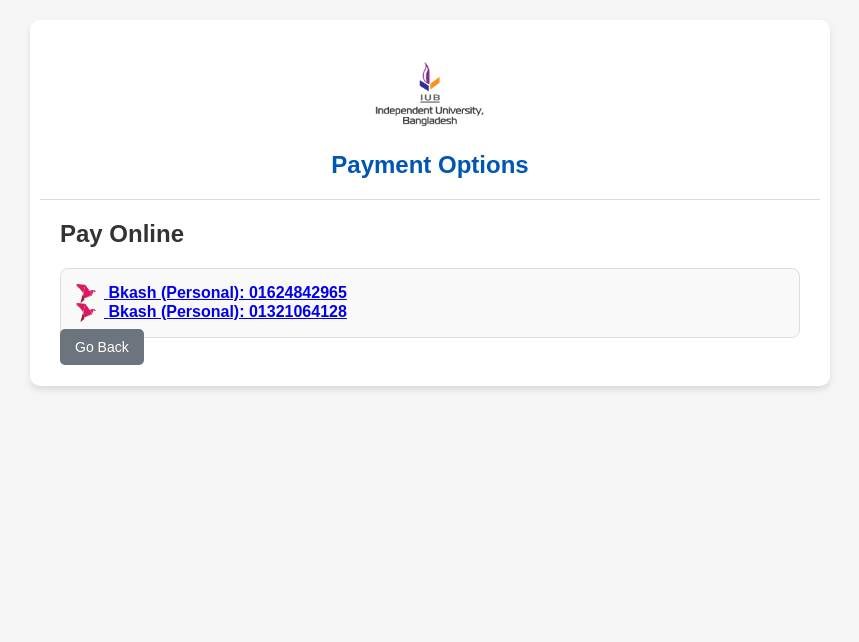
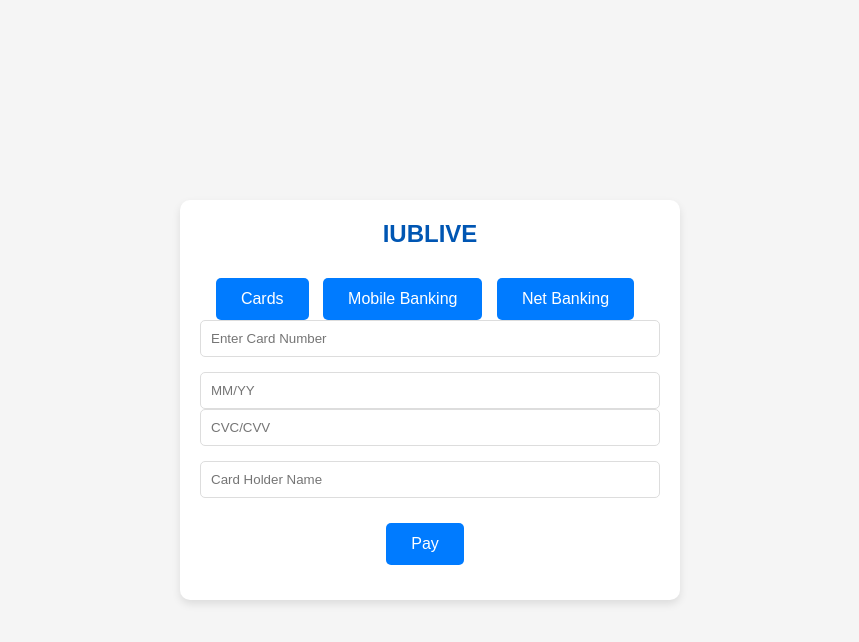
Before and after one commit to urbotbro/iub, a plain HTML site: page payment.html in a window 1280 px wide. Shown: the whole page, without its empty margins (210-1069 px from the left). Drawn offline with Linux system fonts and the light colour scheme.

Commit message:
Update payment.html

```diff
--- a/payment.html
+++ b/payment.html
@@ -5,35 +5,225 @@
   <meta name="viewport" content="width=device-width, initial-scale=1.0">
   <title>Payment Options</title>
   <link rel="stylesheet" href="style.css">
+  <style>
+    /* General reset for layout */
+    body {
+      font-family: Arial, sans-serif;
+      margin: 0;
+      padding: 0;
+      background-color: #f4f4f4;
+    }
+
+    /* Center the card */
+    .min-h-screen {
+      display: flex;
+      justify-content: center;
+      align-items: center;
+      height: 100vh;
+      background-color: #f5f5f5;
+    }
+
+    .card {
+      background-color: white;
+      width: 100%;
+      max-width: 500px;
+      padding: 20px;
+      border-radius: 10px;
+      box-shadow: 0 4px 8px rgba(0, 0, 0, 0.1);
+    }
+
+    .card-content {
+      text-align: center;
+    }
+
+    h1 {
+      font-size: 24px;
+      margin-bottom: 20px;
+      color: #0056b3;
+    }
+
+    .btn {
+      display: inline-block;
+      background-color: #007bff;
+      color: white;
+      padding: 12px 25px;
+      font-size: 16px;
+      border-radius: 5px;
+      border: none;
+      cursor: pointer;
+      margin-top: 10px;
+      text-decoration: none;
+    }
+
+    .btn:hover {
+      background-color: #0056b3;
+    }
+
+    .payment-options {
+      display: none;
+    }
+
+    .space-y-4 > * {
+      margin-bottom: 15px;
+    }
+
+    /* Styling for input fields */
+    input {
+      padding: 10px;
+      border: 1px solid #ddd;
+      border-radius: 5px;
+      width: 100%;
+    }
+
+    /* Style for the bkash number */
+    .bkash-number {
+      background-color: #f9f9f9;
+      border: 1px solid #ddd;
+      padding: 10px;
+      margin-top: 10px;
+      border-radius: 5px;
+    }
+
+    .payment-logo {
+      width: 50px;
+      height: auto;
+      margin-right: 10px;
+    }
+
+    .payment-method {
+      display: flex;
+      align-items: center;
+      justify-content: center;
+      margin-bottom: 15px;
+      cursor: pointer;
+    }
+
+    .payment-method:hover {
+      background-color: #f1f1f1;
+      border-radius: 5px;
+      padding: 10px;
+    }
+
+    .payment-method img {
+      margin-right: 10px;
+    }
+
+    /* Flexbox for mobile banking icons */
+    .mobile-banking-options {
+      display: flex;
+      justify-content: space-around;
+      flex-wrap: wrap;
+    }
+
+    .mobile-banking-options .payment-method {
+      width: 30%;
+      margin: 10px 0;
+    }
+  </style>
 </head>
 <body>
-  <div class="container">
-    <header class="header">
-      <img src="images/iub.png" alt="IUB Logo" class="logo">
-      <h1>Payment Options</h1>
-    </header>
-    <main class="main-content">
-      <h2>Pay Online</h2>
-      <div class="payment-details">
-        <p>
-          <a href="bkash://sendmoney?phone=01624842965">
-            <img src="images/bkash.png" alt="bKash Logo" class="payment-logo">
-          </a>
-          <strong>
-            <a href="bkash://sendmoney?phone=01624842965">Bkash (Personal): 01624842965</a>
-          </strong>
-        </p>
-        <p>
-          <a href="bkash://sendmoney?phone=01321064128">
-            <img src="images/bkash.png" alt="bKash Logo" class="payment-logo">
-          </a>
-          <strong>
-            <a href="bkash://sendmoney?phone=01321064128">Bkash (Personal): 01321064128</a>
-          </strong>
-        </p>
+  <div class="min-h-screen">
+    <div class="card">
+      <div class="card-content">
+        <h1>IUBLIVE</h1>
+        <!-- Payment Method Selection -->
+        <div class="flex justify-center gap-4 mb-6">
+          <button class="btn" onclick="handlePaymentMethod('card')">Cards</button>
+          <button class="btn" onclick="handlePaymentMethod('mobile')">Mobile Banking</button>
+          <button class="btn" onclick="handlePaymentMethod('net')">Net Banking</button>
+        </div>
+
+        <!-- Card Payment Option -->
+        <div id="card-payment" class="payment-options">
+          <div class="space-y-4">
+            <input type="text" placeholder="Enter Card Number" />
+            <div class="flex gap-4">
+              <input type="text" placeholder="MM/YY" />
+              <input type="text" placeholder="CVC/CVV" />
+            </div>
+            <input type="text" placeholder="Card Holder Name" />
+            <button class="btn">Pay</button>
+          </div>
+        </div>
+
+        <!-- Mobile Banking Option -->
+        <div id="mobile-payment" class="payment-options">
+          <div class="space-y-4">
+            <div class="mobile-banking-options">
+              <div class="payment-method" onclick="handlePaymentMethod('bkash')">
+                <img src="images/bkash.png" alt="bKash" class="payment-logo" />
+                <span>bKash</span>
+              </div>
+              <div class="payment-method" onclick="handlePaymentMethod('rocket')">
+                <img src="images/rocket.png" alt="Rocket" class="payment-logo" />
+                <span>Rocket</span>
+              </div>
+              <div class="payment-method" onclick="handlePaymentMethod('nagad')">
+                <img src="images/nagad.png" alt="Nagad" class="payment-logo" />
+                <span>Nagad</span>
+              </div>
+              <div class="payment-method" onclick="handlePaymentMethod('upay')">
+                <img src="images/upay.png" alt="Upay" class="payment-logo" />
+                <span>Upay</span>
+              </div>
+              <div class="payment-method" onclick="handlePaymentMethod('pathao')">
+                <img src="images/pathao.png" alt="Pathao" class="payment-logo" />
+                <span>Pathao</span>
+              </div>
+            </div>
+          </div>
+        </div>
+
+        <!-- Show bKash Numbers after bKash is clicked -->
+        <div id="bkash-number" class="bkash-number" style="display: none;">
+          <p>Send Money to: <strong>01624842965</strong></p>
+          <p>Send Money to: <strong>01321064128</strong></p>
+        </div>
+
+        <!-- Net Banking Option -->
+        <div id="net-payment" class="payment-options">
+          <div class="space-y-4">
+            <button class="btn">DBBL</button>
+            <button class="btn">Bank Asia</button>
+            <button class="btn">City Bank</button>
+          </div>
+        </div>
       </div>
-      <a href="index.html" class="btn back-btn">Go Back</a>
-    </main>
+    </div>
   </div>
+
+  <script>
+    // Function to handle showing and hiding payment options
+    function handlePaymentMethod(method) {
+      // Hide all payment options initially
+      document.getElementById('card-payment').style.display = 'none';
+      document.getElementById('mobile-payment').style.display = 'none';
+      document.getElementById('net-payment').style.display = 'none';
+      document.getElementById('bkash-number').style.display = 'none'; // Hide bkash number initially
+
+      // Show the selected payment option
+      if (method === 'card') {
+        document.getElementById('card-payment').style.display = 'block';
+      }
+
+      if (method === 'mobile') {
+        document.getElementById('mobile-payment').style.display = 'block';
+      }
+
+      if (method === 'net') {
+        document.getElementById('net-payment').style.display = 'block';
+      }
+
+      // Show bKash numbers when bKash is clicked
+      if (method === 'bkash') {
+        document.getElementById('bkash-number').style.display = 'block';
+      }
+    }
+
+    // On page load, show Card payment option by default
+    window.onload = function() {
+      handlePaymentMethod('card');
+    };
+  </script>
 </body>
 </html>
```
